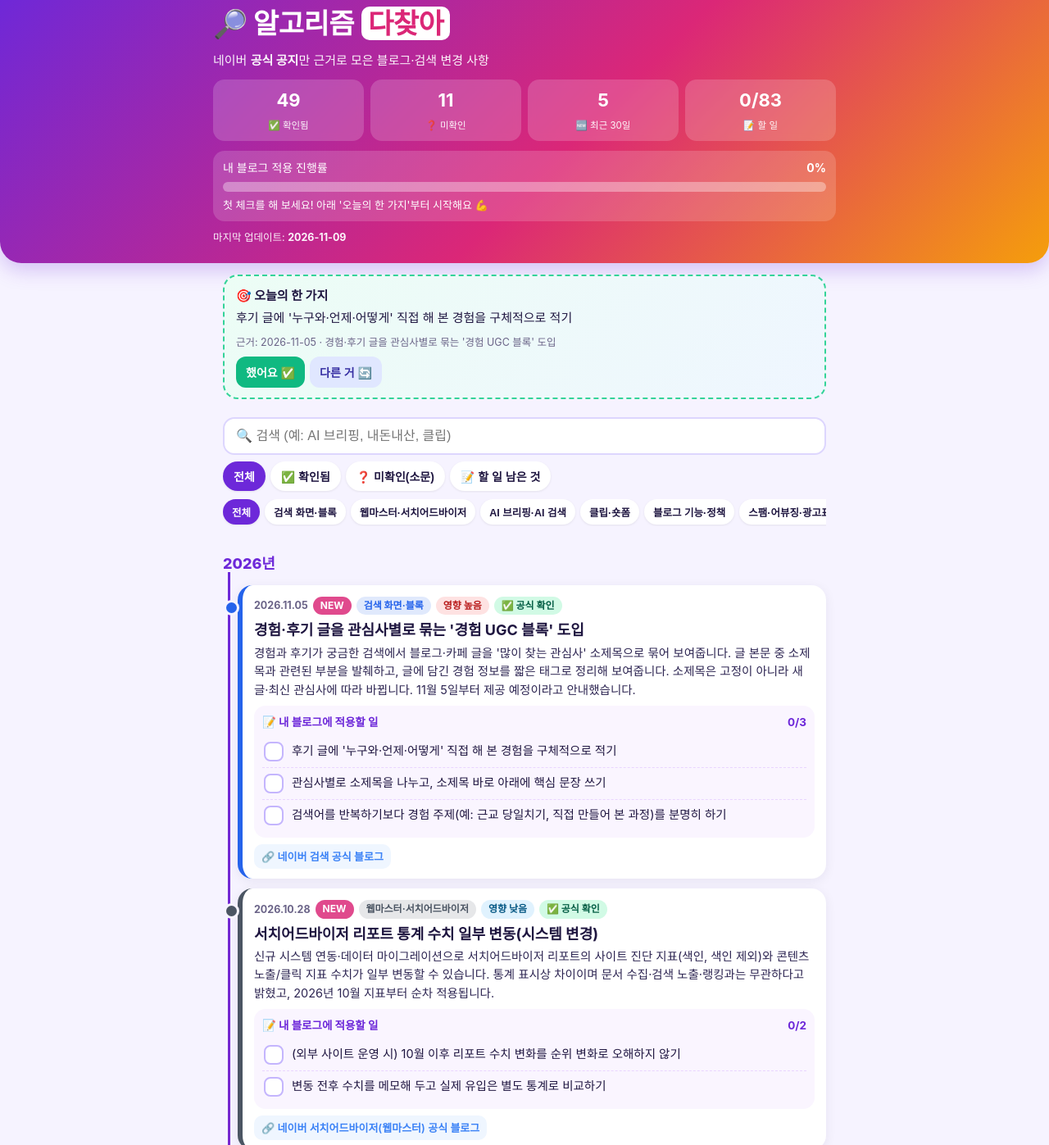
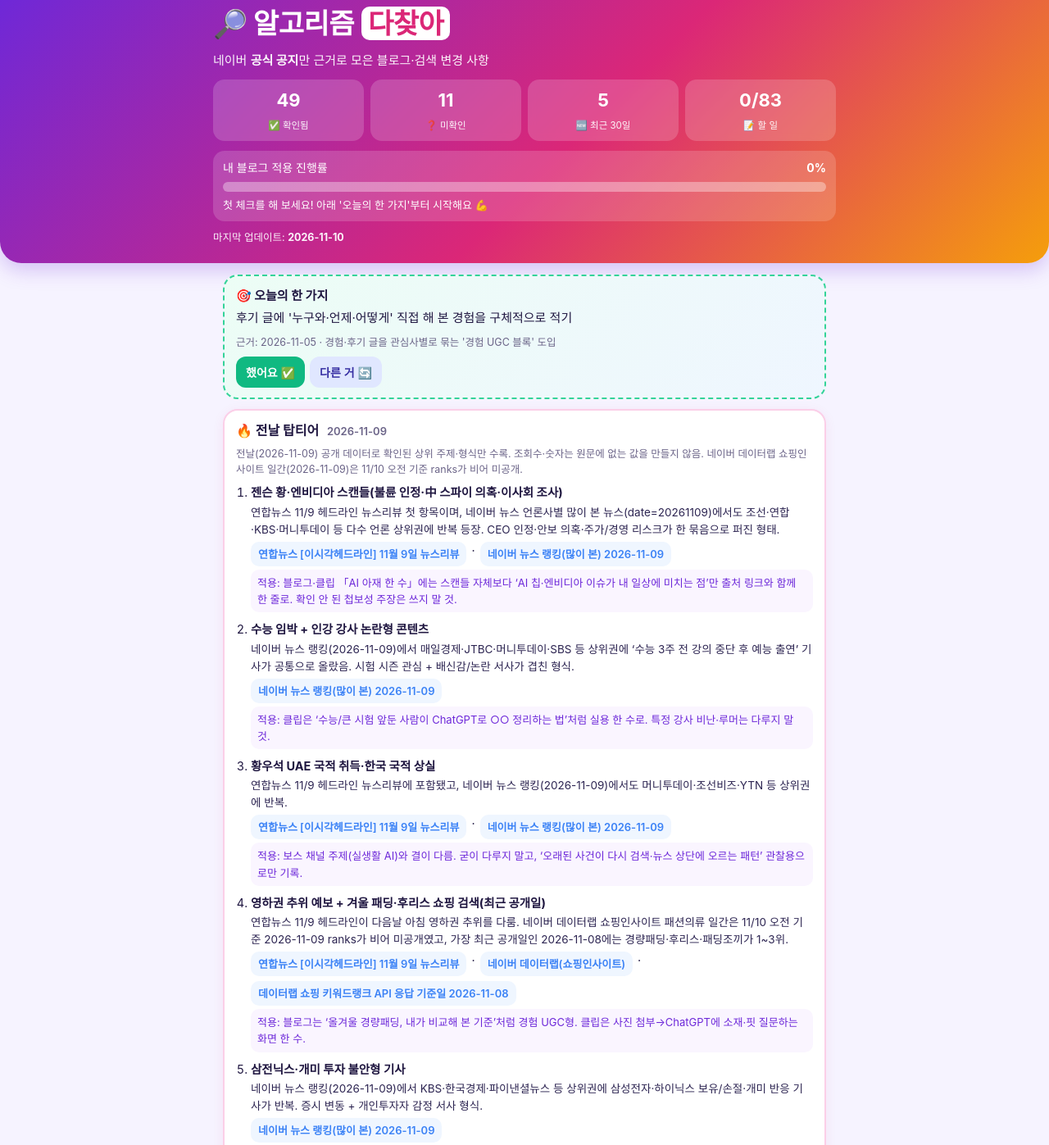
Before and after one commit to ahnws0722-hub/algorithm-dachaja, a plain HTML site: page index.html in a window 1280 px wide. Shown: the part 15-1412 px from the top of the page at 82% size. Drawn offline with Linux system fonts and the light colour scheme.

Commit message:
매일 갱신 2026-11-10: 전날(11/9) 탑티어 + lastUpdated
공식 블로그·검색·클립 노출 관련 신규 공지 없음. dailyTop에 11/9 공개 근거 5건 추가, UI 표시.

```diff
--- a/app.js
+++ b/app.js
@@ -52,6 +52,7 @@ function render(){
     html+=card(it);
   });
   $("list").innerHTML=html;
+  renderDailyTop();
   renderRumors();
   var rumorShown=$("rumors").innerHTML!=="";
   $("empty").hidden=!!(list.length||rumorShown);
@@ -79,6 +80,19 @@ function renderRumors(){
     (r.related&&r.related.length?'<div class="src">'+r.related.map(function(s){return '<a href="'+esc(s.url)+'" target="_blank" rel="noopener">🔗 '+esc(s.name)+'</a>'}).join("")+'</div>':'')+
     '<div class="vote"><button data-id="'+esc(r.id)+'" data-v="heard"'+(v==="heard"?' class="on"':'')+'>👂 들어봤어요</button><button data-id="'+esc(r.id)+'" data-v="believed"'+(v==="believed"?' class="on"':'')+'>😅 믿었었어요</button><button data-id="'+esc(r.id)+'" data-v="new"'+(v==="new"?' class="on"':'')+'>💡 처음 알았어요</button></div></div>'}).join("");
 }
+
+function renderDailyTop(){
+  var box=$("dailytop"); if(!box)return;
+  var dt=DATA.dailyTop; if(!dt||!dt.items||!dt.items.length){box.innerHTML="";return}
+  var html='<div class="dt-box"><h3>🔥 전날 탑티어 <span>'+esc(dt.forDate||'')+'</span></h3>';
+  if(dt.note) html+='<p class="dt-note">'+esc(dt.note)+'</p>';
+  html+='<ol>'+dt.items.map(function(it,i){
+    var src=(it.sources||[]).map(function(s){return '<a href="'+esc(s.url)+'" target="_blank" rel="noopener">'+esc(s.name)+'</a>'}).join(' · ');
+    return '<li><b>'+esc(it.title)+'</b><span class="why">'+esc(it.why||'')+'</span>'+(src?'<div class="src">'+src+'</div>':'')+(it.apply?'<div class="apply">적용: '+esc(it.apply)+'</div>':'')+'</li>';
+  }).join('')+'</ol></div>';
+  box.innerHTML=html;
+}
+
 function stats(){
   var tot=0,dn=0;DATA.items.forEach(function(it){tot+=it.todos.length;dn+=doneCount(it)});
   var recent=DATA.items.filter(function(it){return daysBetween(it.date,DATA.lastUpdated)<=30}).length;
--- a/data.json
+++ b/data.json
@@ -1,7 +1,7 @@
 {
  "app": "알고리즘 다찾아",
  "version": 1,
- "lastUpdated": "2026-11-09",
+ "lastUpdated": "2026-11-10",
  "checkedSources": [
   {
    "name": "네이버 검색 공식 블로그",
@@ -1131,5 +1131,92 @@
    ],
    "status": "unverified"
   }
- ]
+ ],
+ "dailyTop": {
+  "forDate": "2026-11-09",
+  "collectedAt": "2026-11-10",
+  "note": "전날(2026-11-09) 공개 데이터로 확인된 상위 주제·형식만 수록. 조회수·숫자는 원문에 없는 값을 만들지 않음. 네이버 데이터랩 쇼핑인사이트 일간(2026-11-09)은 11/10 오전 기준 ranks가 비어 미공개.",
+  "items": [
+   {
+    "id": "2026-11-09-jensen-nvidia",
+    "title": "젠슨 황·엔비디아 스캔들(불륜 인정·中 스파이 의혹·이사회 조사)",
+    "why": "연합뉴스 11/9 헤드라인 뉴스리뷰 첫 항목이며, 네이버 뉴스 언론사별 많이 본 뉴스(date=20261109)에서도 조선·연합·KBS·머니투데이 등 다수 언론 상위권에 반복 등장. CEO 인정·안보 의혹·주가/경영 리스크가 한 묶음으로 퍼진 형태.",
+    "sources": [
+     {
+      "name": "연합뉴스 [이시각헤드라인] 11월 9일 뉴스리뷰",
+      "url": "https://www.yna.co.kr/view/MYH20261109015700038"
+     },
+     {
+      "name": "네이버 뉴스 랭킹(많이 본) 2026-11-09",
+      "url": "https://news.naver.com/main/ranking/popularDay.naver?date=20261109"
+     }
+    ],
+    "apply": "블로그·클립 「AI 아재 한 수」에는 스캔들 자체보다 ‘AI 칩·엔비디아 이슈가 내 일상에 미치는 점’만 출처 링크와 함께 한 줄로. 확인 안 된 첩보성 주장은 쓰지 말 것."
+   },
+   {
+    "id": "2026-11-09-suneung-instructor",
+    "title": "수능 임박 + 인강 강사 논란형 콘텐츠",
+    "why": "네이버 뉴스 랭킹(2026-11-09)에서 매일경제·JTBC·머니투데이·SBS 등 상위권에 ‘수능 3주 전 강의 중단 후 예능 출연’ 기사가 공통으로 올랐음. 시험 시즌 관심 + 배신감/논란 서사가 겹친 형식.",
+    "sources": [
+     {
+      "name": "네이버 뉴스 랭킹(많이 본) 2026-11-09",
+      "url": "https://news.naver.com/main/ranking/popularDay.naver?date=20261109"
+     }
+    ],
+    "apply": "클립은 ‘수능/큰 시험 앞둔 사람이 ChatGPT로 ○○ 정리하는 법’처럼 실용 한 수로. 특정 강사 비난·루머는 다루지 말 것."
+   },
+   {
+    "id": "2026-11-09-hwang-uae",
+    "title": "황우석 UAE 국적 취득·한국 국적 상실",
+    "why": "연합뉴스 11/9 헤드라인 뉴스리뷰에 포함됐고, 네이버 뉴스 랭킹(2026-11-09)에서도 머니투데이·조선비즈·YTN 등 상위권에 반복.",
+    "sources": [
+     {
+      "name": "연합뉴스 [이시각헤드라인] 11월 9일 뉴스리뷰",
+      "url": "https://www.yna.co.kr/view/MYH20261109015700038"
+     },
+     {
+      "name": "네이버 뉴스 랭킹(많이 본) 2026-11-09",
+      "url": "https://news.naver.com/main/ranking/popularDay.naver?date=20261109"
+     }
+    ],
+    "apply": "보스 채널 주제(실생활 AI)와 결이 다름. 굳이 다루지 말고, ‘오래된 사건이 다시 검색·뉴스 상단에 오르는 패턴’ 관찰용으로만 기록."
+   },
+   {
+    "id": "2026-11-09-cold-padding-shop",
+    "title": "영하권 추위 예보 + 겨울 패딩·후리스 쇼핑 검색(최근 공개일)",
+    "why": "연합뉴스 11/9 헤드라인이 다음날 아침 영하권 추위를 다룸. 네이버 데이터랩 쇼핑인사이트 패션의류 일간은 11/10 오전 기준 2026-11-09 ranks가 비어 미공개였고, 가장 최근 공개일인 2026-11-08에는 경량패딩·후리스·패딩조끼가 1~3위.",
+    "sources": [
+     {
+      "name": "연합뉴스 [이시각헤드라인] 11월 9일 뉴스리뷰",
+      "url": "https://www.yna.co.kr/view/MYH20261109015700038"
+     },
+     {
+      "name": "네이버 데이터랩(쇼핑인사이트)",
+      "url": "https://datalab.naver.com/"
+     },
+     {
+      "name": "데이터랩 쇼핑 키워드랭크 API 응답 기준일 2026-11-08",
+      "url": "https://datalab.naver.com/shoppingInsight/sCategory.naver"
+     }
+    ],
+    "apply": "블로그는 ‘올겨울 경량패딩, 내가 비교해 본 기준’처럼 경험 UGC형. 클립은 사진 첨부→ChatGPT에 소재·핏 질문하는 화면 한 수."
+   },
+   {
+    "id": "2026-11-09-samsung-investor",
+    "title": "삼전닉스·개미 투자 불안형 기사",
+    "why": "네이버 뉴스 랭킹(2026-11-09)에서 KBS·한국경제·파이낸셜뉴스 등 상위권에 삼성전자·하이닉스 보유/손절·개미 반응 기사가 반복. 증시 변동 + 개인투자자 감정 서사 형식.",
+    "sources": [
+     {
+      "name": "네이버 뉴스 랭킹(많이 본) 2026-11-09",
+      "url": "https://news.naver.com/main/ranking/popularDay.naver?date=20261109"
+     }
+    ],
+    "apply": "투자 추천·수익 보장 문구 금지. 클립은 ‘월급명세서·공제·세금 계산을 AI로 정리’처럼 이미 시리즈 톤에 맞는 생활 재무 한 수로만 연결."
+   }
+  ],
+  "unverifiedNotes": [
+   "외부 ‘실시간 검색어’ 아카이브(키위 등)는 구글 트렌드 수집이라 네이버 공식 순위로 쓰지 않음.",
+   "네이버 클립 전체 공개 인기·급상승 목록은 이 환경에서 로그인 없이 확인 가능한 일자별 순위를 찾지 못함."
+  ]
+ }
 }
--- a/index.html
+++ b/index.html
@@ -28,6 +28,8 @@
 
 <section class="today" id="today"></section>
 
+<section class="dailytop" id="dailytop"></section>
+
 <nav class="controls" id="controls">
   <input id="q" type="search" placeholder="🔍 검색 (예: AI 브리핑, 내돈내산, 클립)" autocomplete="off">
   <div class="chips" id="statusChips">
--- a/style.css
+++ b/style.css
@@ -77,3 +77,15 @@ footer a{color:var(--mute)}
 .toast{position:fixed;left:50%;bottom:calc(22px + env(safe-area-inset-bottom));transform:translateX(-50%);background:#1f1640;color:#fff;padding:10px 16px;border-radius:99px;font-size:14px;z-index:9;animation:up .3s}
 @keyframes up{from{opacity:0;transform:translate(-50%,10px)}}
 @media (min-width:640px){.logo{font-size:34px}.card h2{font-size:18px}}
+
+.dailytop{max-width:760px;margin:12px auto 0;padding:0 12px}
+.dailytop .dt-box{background:#fff;border:2px solid #fbcfe8;border-radius:18px;padding:12px 14px;box-shadow:0 3px 14px rgba(219,39,119,.08)}
+.dailytop h3{margin:0 0 6px;font-size:16px}
+.dailytop h3 span{font-size:13px;color:var(--mute);font-weight:600;margin-left:6px}
+.dailytop .dt-note{font-size:12.5px;color:var(--mute);margin:0 0 8px}
+.dailytop ol{margin:0;padding-left:18px}
+.dailytop li{margin:0 0 10px;font-size:14.5px}
+.dailytop li b{display:block;margin-bottom:2px}
+.dailytop .why{display:block;color:#2d2552;font-size:13.5px}
+.dailytop .apply{margin-top:4px;font-size:13px;color:#6d28d9;background:#faf5ff;border-radius:10px;padding:6px 8px}
+.dailytop .src{margin-top:4px}
```
Also changed, not shown: 1 other file.
